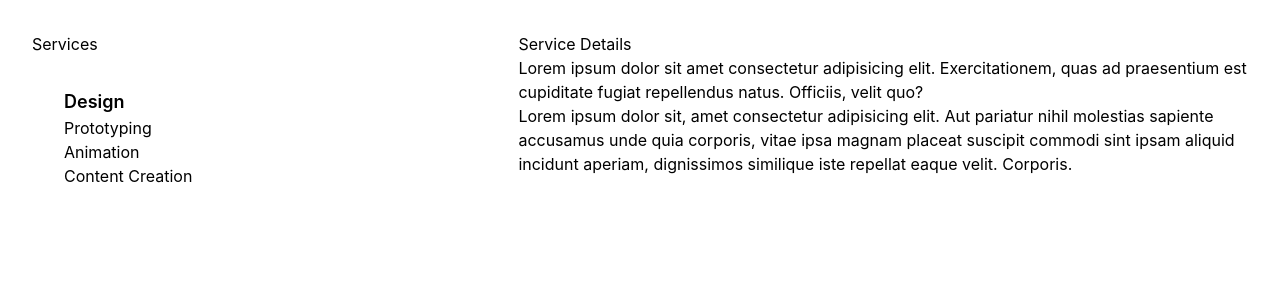
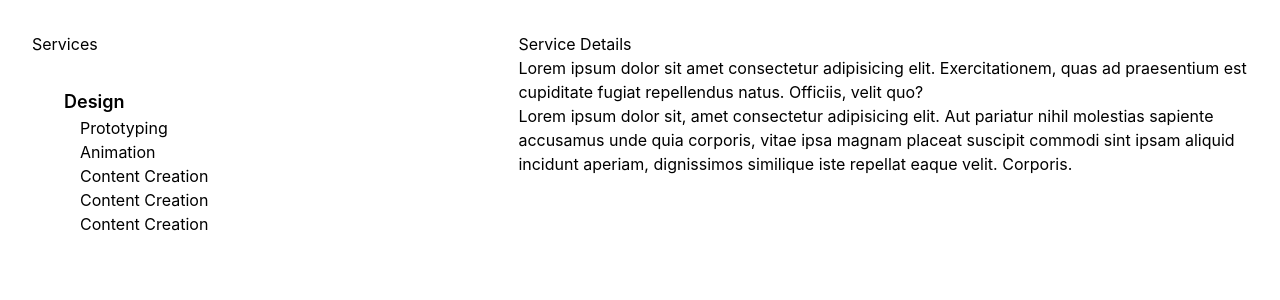
Before and after one commit to salmanahmedx/portfolio-website-react, a React (Create React App) app: page / in a window 1280 px wide. Shown: the top 300 px of the page. Built offline with nearby package versions, Linux system fonts and the light colour scheme.

Commit message:
accordion structure complete

```diff
--- a/src/pages/detailsPage/detailsPage.js
+++ b/src/pages/detailsPage/detailsPage.js
@@ -1,24 +1,58 @@
-import React from 'react';
-import "./detailsPage.css"
-
+import React, { useEffect, useState } from 'react';
+import "./detailsPage.css";
 
 const DetailsPage = () => {
 
+    const skillDetails = [{
+        "intro": "lorem2 jdaskjf hjska fskja hfakj hfskajhf kjsahf slkajhf skjlahf sjkahf kjah jkah ljkhakj",
+        "details": "123lroe kjfksdh kfha dskjfhs kjfah kjah fkjah fkjahf kjafh kjlah fjklah jkahkj hakj hjkla hjkah kjah jksah kjah kjsah kjah kh lkjah fkjahjkfl ahkj hfajkh sjklfah fsjklafhf jksahjk hajk hkjsah kjash kjahskj hfsakjls hfkja hkjlahkjl"
+    },
+    {
+        "intro": "lorem2 jdaskjf hjska fskja hfakj hfskajhf kjsahf slkajhf skjlahf sjkahf kjah jkah ljkhakj",
+        "details": "123lroe kjfksdh kfha dskjfhs kjfah kjah fkjah fkjahf kjafh kjlah fjklah jkahkj hakj hjkla hjkah kjah jksah kjah kjsah kjah kh lkjah fkjahjkfl ahkj hfajkh sjklfah fsjklafhf jksahjk hajk hkjsah kjash kjahskj hfsakjls hfkja hkjlahkjl"
+    },
+    {
+        "intro": "98f732e iofyiue yf982 yiu2hf io2uy89 fhhy20yf 092",
+        "details": "lroe kjfksdh kfha dskjfhs kjfah kjah fkjah fkjahf kjafh kjlah lorem2 jdaskjf hjska fskja hfakj hfskajhf kjsahf slkajhf skjlahf sjkahf kjah jkah ljkhakj hkjsah kjash kjahskj hfsakjls hfkja hkjlahkjl"
+    },
+    {
+        "intro": "lorem2 jdaskjf hjska fskja hfakj hfskajhf kjsahf slkajhf skjlahf sjkahf kjah jkah ljkhakj",
+        "details": "lroe kjfksdh kfha dskjfhs kjfah kjah fkjah fkjahf kjafh kjlah fjklah jkahkj hakj hjkla hjkah kjah jksah kjah kjsah kjah kh lkjah fkjahjkfl ahkj hfajkh sjklfah fsjklafhf jksahjk hajk hkjsah kjash kjahskj hfsakjls hfkja hkjlahkjl"
+    },
+    {
+        "intro": "98f732e iofyiue yf982 yiu2hf io2uy89 fhhy20yf 092",
+        "details": "lroe kjfksdh kfha dskjfhs kjfah kjah fkjah fkjahf kjafh kjlah lorem2 jdaskjf hjska fskja hfakj hfskajhf kjsahf slkajhf skjlahf sjkahf kjah jkah ljkhakj hkjsah kjash kjahskj hfsakjls hfkja hkjlahkjl"
+    }
+    ]
+
     const expandServiceList = (e) => {
-        console.log(e.target.classList.contains("heading-1-text"))
-        console.log(e.target.parentElement.nextSibling.classList)
-        if (e.target.classList.contains("heading-1-text") && e.target.parentElement.nextSibling.classList.contains("subServices")) {
-            e.target.parentElement.nextSibling.classList.toggle("hide")
+        if ((e.target.classList.contains("heading-1-text")) && (e.target.parentElement.nextSibling.classList.contains("subServices"))) {
+            e.target.parentElement.nextSibling.classList.toggle("hide");
         }
     }
 
     const expandServiceDetails = (e) => {
-        //use switch statement
+        console.log()
+
         if (e.target.classList.contains("subService-1")) {
-            document.querySelector(".service-detials-intro").textContent = "Pardon The fdsafsdafasfdas"
+            document.querySelector(".service-detials-intro").textContent = skillDetails[0].intro;
+            document.querySelector(".service-details").textContent = skillDetails[0].details;
         }
         if (e.target.classList.contains("subService-2")) {
-            document.querySelector(".service-detials-intro").textContent = "Not pardon the hahahaafkhjsdtjhkafukl"
+            document.querySelector(".service-detials-intro").textContent = skillDetails[1].intro;
+            document.querySelector(".service-details").textContent = skillDetails[1].details;
+        }
+        if (e.target.classList.contains("subService-3")) {
+            document.querySelector(".service-detials-intro").textContent = skillDetails[2].intro;
+            document.querySelector(".service-details").textContent = skillDetails[2].details;
+        }
+        if (e.target.classList.contains("subService-4")) {
+            document.querySelector(".service-detials-intro").textContent = skillDetails[3].intro;
+            document.querySelector(".service-details").textContent = skillDetails[3].details;
+        }
+        if (e.target.classList.contains("subService-5")) {
+            document.querySelector(".service-detials-intro").textContent = skillDetails[4].intro;
+            document.querySelector(".service-details").textContent = skillDetails[4].details;
         }
     }
     return (
@@ -33,13 +67,15 @@ const DetailsPage = () => {
                         <div className='collapse-indicator'></div>
                         <h3 className='heading-1-text text-lg font-semibold'>Design</h3>
                     </div>
-                    <div className="subServices-1 subServices">
+                    <div className="subServices-1 subServices ml-4">
                         <div className="subService-1" onClick={expandServiceDetails}>Prototyping</div>
                         <div className="subService-2" onClick={expandServiceDetails}>Animation</div>
                         <div className="subService-3" onClick={expandServiceDetails}>Content Creation</div>
+                        <div className="subService-4" onClick={expandServiceDetails}>Content Creation</div>
+                        <div className="subService-5" onClick={expandServiceDetails}>Content Creation</div>
                     </div>
                 </div>
-                {/* ============================================================ */}
+                {/* =========================================================== */}
 
 
             </div >
@@ -47,7 +83,7 @@ const DetailsPage = () => {
             <div div className="about basis-3/5" onClick={expandServiceList} >
                 <h1 className='animated-about-heading'>Service Details</h1>
                 <h3 className='service-detials-intro'>Lorem ipsum dolor sit amet consectetur adipisicing elit. Exercitationem, quas ad praesentium est cupiditate fugiat repellendus natus. Officiis, velit quo?</h3>
-                <p className='service-details-paragraph'>Lorem ipsum dolor sit, amet consectetur adipisicing elit. Aut pariatur nihil molestias sapiente accusamus unde quia corporis, vitae ipsa magnam placeat suscipit commodi sint ipsam aliquid incidunt aperiam, dignissimos similique iste repellat eaque velit. Corporis.</p>
+                <p className='service-details'>Lorem ipsum dolor sit, amet consectetur adipisicing elit. Aut pariatur nihil molestias sapiente accusamus unde quia corporis, vitae ipsa magnam placeat suscipit commodi sint ipsam aliquid incidunt aperiam, dignissimos similique iste repellat eaque velit. Corporis.</p>
             </div >
 
         </div >
```
